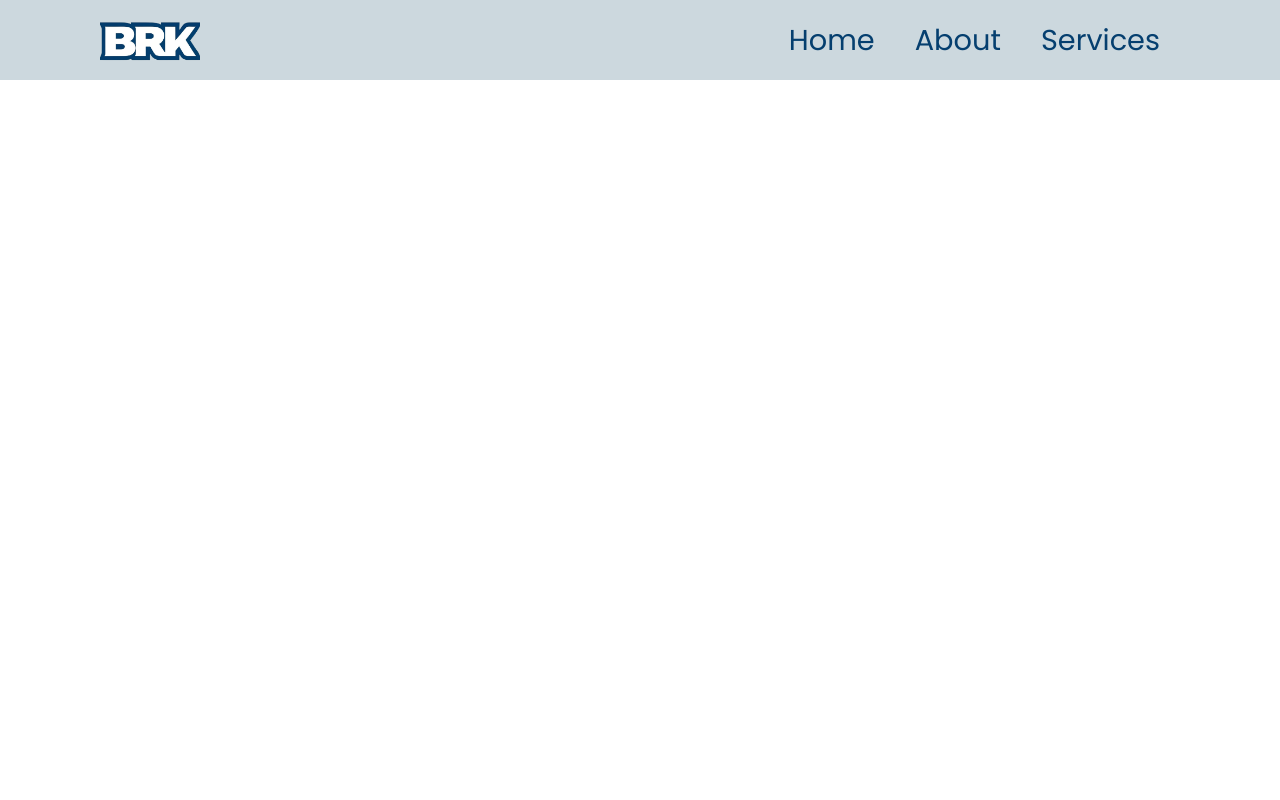
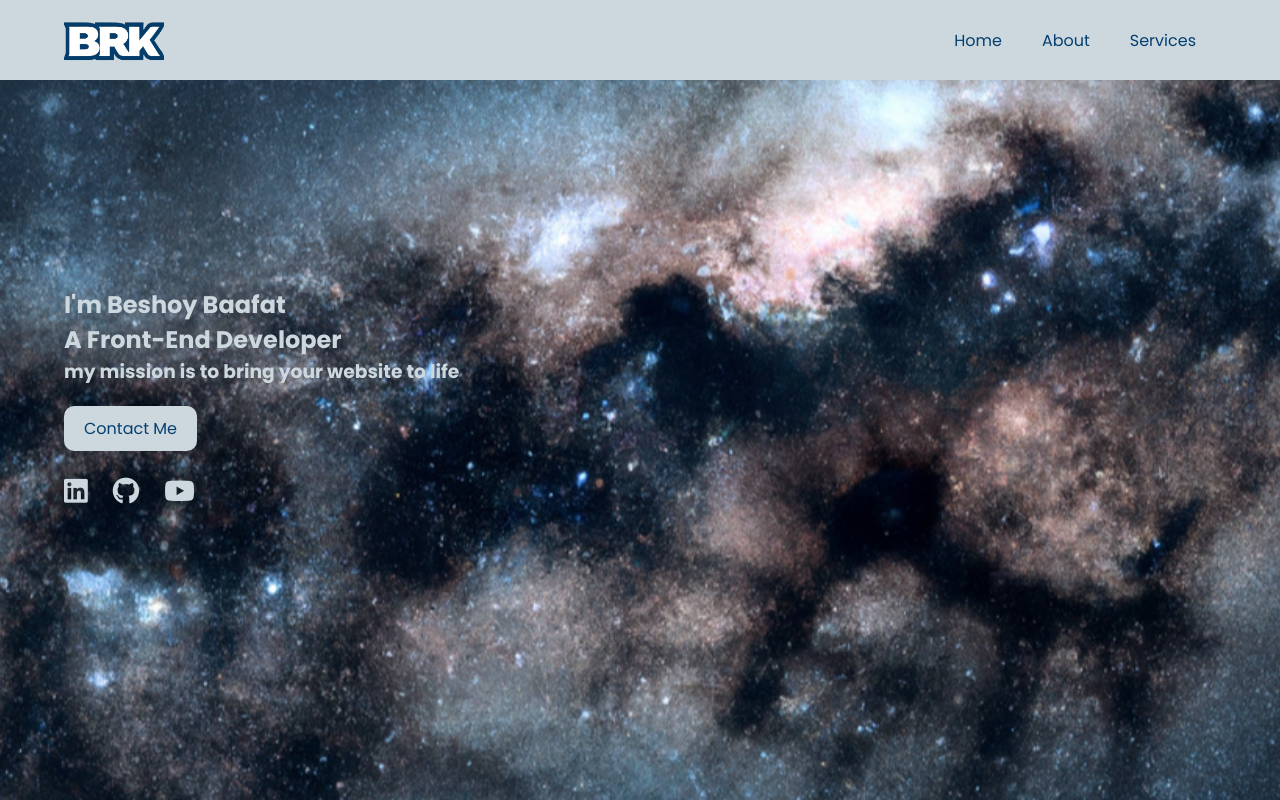
Before and after one commit to beshoyraafat20/my_own_portfolio, a plain HTML site: page my own website/index.html in a window 1280 px wide. Drawn offline with Linux system fonts and the light colour scheme.

Commit message:
hero section update

```diff
--- a/my own website/css/styles.css
+++ b/my own website/css/styles.css
@@ -12,28 +12,27 @@
     width: 100%;
     height: 10vh;
     position: fixed;
-    background-color: rgb(204, 216, 222);
+    background-color: #ccd8de;
     /* background-image: url("../images/header.png");
     background-size: cover;
     background-repeat: no-repeat; */
     display: flex;
     justify-content:space-between;
     align-items: center;
-    padding: 10px 100px;
+    padding: 10px 5%;
     z-index: 10000;
 
 }
 
 .logo {
     width: 100px;
-
 }
 
 .navigtion ul{
     list-style-type: none;
     display: flex;
     justify-content:space-evenly;
-    font-size: 1.8em;
+    font-size: 1em;
 
 }
 
@@ -46,3 +45,46 @@
 .navigtion ul a:hover{
     color: #6b139a;
 }
+
+section {
+    padding:5%
+}
+
+.hero{
+    width: 100%;
+    min-height: 100vh;
+    background-image: url("../images/hero.png");
+    background-attachment:fixed ;
+    background-size: cover;
+    background-repeat: no-repeat;
+    background-position: center;
+    display: flex;
+    align-items: center;
+    color:#ccd8de;
+}
+
+.btn{
+    display: inline-block;
+    background-color: #ccd8de;
+    text-decoration: none;
+    color: #053f6f;
+    margin: 5% 0;
+    border-radius: 10Px;
+    padding: 10px 20px;
+    transition-duration: 0.4s;
+}
+
+.btn:hover{
+    transform: scale(1.1);
+}
+
+.social-icons{
+    display: flex;
+}
+
+.social-icons a {
+    text-decoration: none;
+    padding-right: 25px;
+    font-size: 1.7em;
+    color: #ccd8de;
+}
--- a/my own website/index.html
+++ b/my own website/index.html
@@ -27,8 +27,18 @@
                 <br>
                 <span>A Front-End Developer</span>
             </h2>
+            <h3>
+                my mission is to bring your website to life
+            </h3>
+            <a href="#contact" class="btn">Contact Me</a>
+            <div class="social-icons">
+                <a href="https://www.linkedin.com/in/beshoyraafat20/"><i class="fa-brands fa-linkedin"></i></a>
+                <a href="https://github.com/beshoyraafat20"><i class="fa-brands fa-github"></i></a>
+                <a href="https://www.youtube.com/@beshoyraafat1411"><i class="fa-brands fa-youtube"></i></a>
+            </div>
 
         </div>
     </section>
+
 </body>
 </html>
```
Also changed, not shown: my own website/scripts/projects.js (added, +23 -0 lines), my own website/images/hero.png (added), 1 other file.
